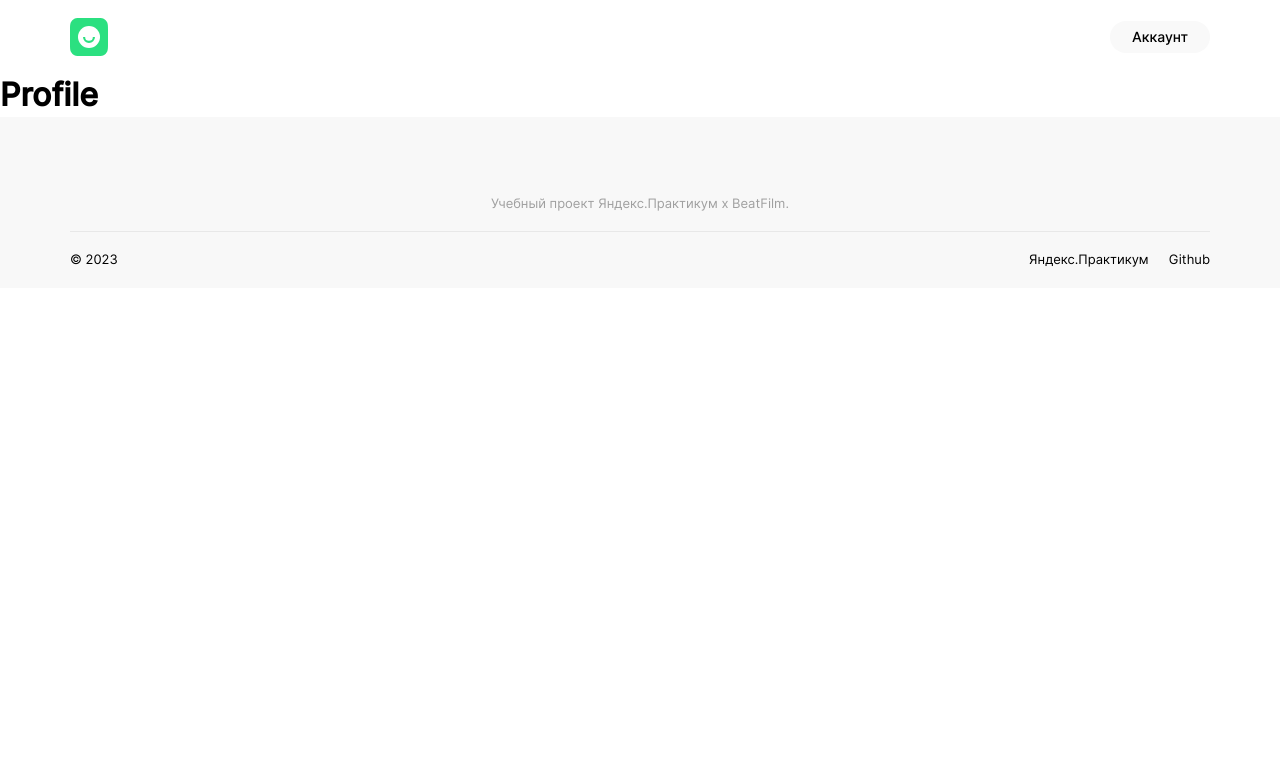
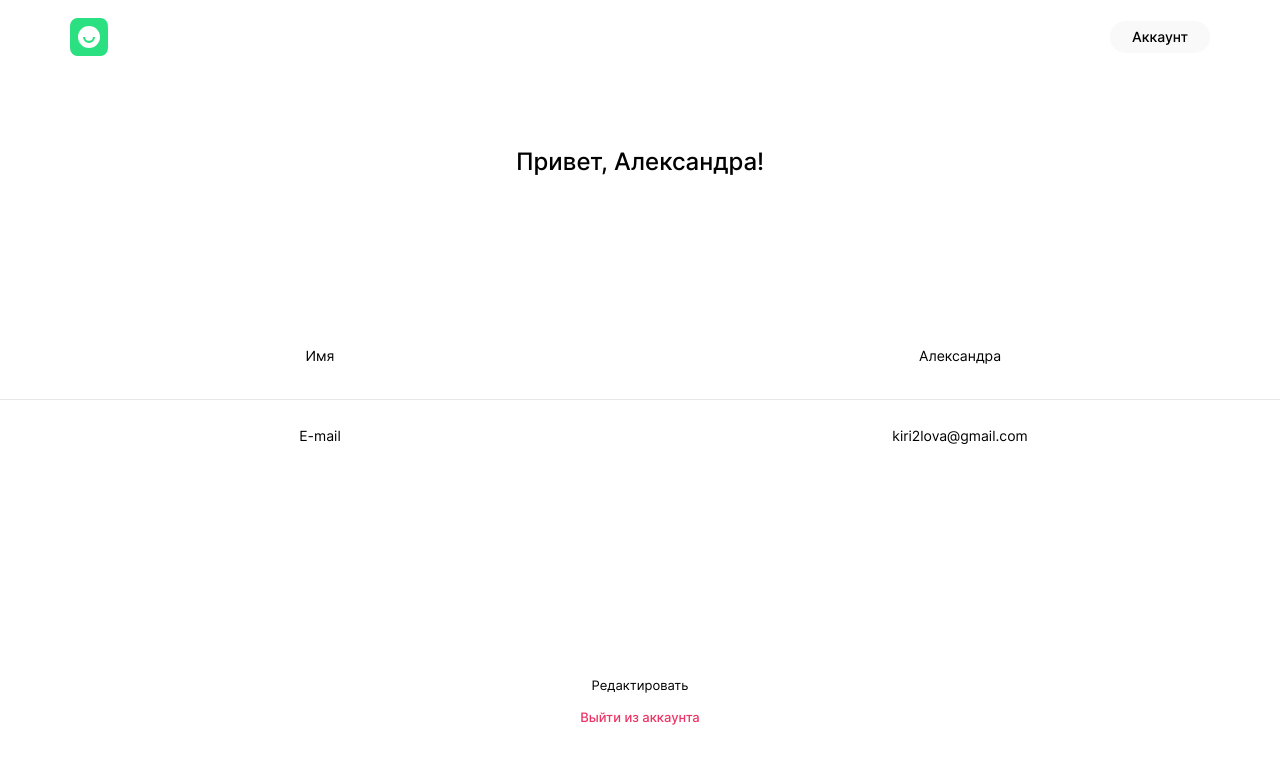
Before and after one commit to kirillovaaa/movies-explorer-frontend, a React (Create React App) app: page /profile in a window 1280 px wide. Shown: the top 764 px of the page. Built offline with nearby package versions, Linux system fonts and the light colour scheme.

Commit message:
feat: верста форм входа и регистрации

```diff
--- a/src/components/Header/Header.css
+++ b/src/components/Header/Header.css
@@ -17,3 +17,6 @@
   color: black;
   cursor: pointer;
 }
+.header__account:hover {
+  opacity: 0.8;
+}
--- a/src/components/Login/Login.jsx
+++ b/src/components/Login/Login.jsx
@@ -47,10 +47,10 @@ const Login = ({ onSubmit }) => {
           </div>
         </div>
 
+        <button className="signup__registration-button" type="submit">
+          Войти
+        </button>
         <div className="signup__footer">
-          <button className="signup__registration-button" type="submit">
-            Войти
-          </button>
           <p className="signup__text">Ещё не зарегистрированы?</p>
 
           <Link to="/sign-in" className="signup__login-button" type="button">
--- a/src/components/Main/Main.js
+++ b/src/components/Main/Main.js
@@ -1,29 +1,37 @@
 import React from "react";
 import "./Main.css";
 // глобальные компоненты
-import Header from "../Header/Header";
-import Footer from "../Footer/Footer";
+// import Header from "../Header/Header";
+// import Footer from "../Footer/Footer";
 // локальные компоненты
-import Promo from "./Promo/Promo";
-import NavTab from "./NavTab/NavTab";
-import AboutProject from "./AboutProject/AboutProject";
-import Techs from "./Techs/Techs";
-import AboutMe from "./AboutMe/AboutMe";
-import Portfolio from "./Portfolio/Portfolio";
+// import Promo from "./Promo/Promo";
+// import NavTab from "./NavTab/NavTab";
+// import AboutProject from "./AboutProject/AboutProject";
+// import Techs from "./Techs/Techs";
+// import AboutMe from "./AboutMe/AboutMe";
+// import Portfolio from "./Portfolio/Portfolio";
+
+// import Profile from "../Profile/Profile";
+// import Register from "../Register/Register";
+// import Login from "../Login/Login";
 
 const Main = () => {
   return (
     <main>
-      <Header />
-      <Promo />
+      {/* <Header /> */}
+      {/* <Promo /> */}
 
-      <NavTab />
-      <AboutProject />
-      <Techs />
-      <AboutMe />
-      <Portfolio />
+      {/* <NavTab /> */}
+      {/* <AboutProject /> */}
+      {/* <Techs /> */}
+      {/* <AboutMe /> */}
+      {/* <Portfolio /> */}
 
-      <Footer />
+      {/* <Footer /> */}
+
+      {/* <Profile /> */}
+      {/* <Register /> */}
+      {/* <Login /> */}
     </main>
   );
 };
--- a/src/components/Profile/Profile.css
+++ b/src/components/Profile/Profile.css
@@ -0,0 +1,60 @@
+.profile {
+  background: #fff;
+  display: flex;
+  flex-direction: column;
+}
+.profile__welcome {
+  font-weight: 500;
+  font-size: 24px;
+  line-height: 1.2;
+  margin: 74px 0 123px 0;
+  text-align: center;
+}
+.profile__container {
+  display: grid;
+  grid-template-columns: 1fr 1fr;
+  margin-bottom: 220px;
+  font-size: 14px;
+  line-height: 1.2;
+}
+.profile__name {
+  text-align: center;
+  padding: 34px 0;
+  border-bottom: 1px solid #e8e8e8;
+}
+.profile__email {
+  text-align: center;
+}
+
+.profile__buttons {
+  display: flex;
+  flex-direction: column;
+}
+.profile__edit {
+  padding: 0;
+  border: none;
+  background: none;
+  font-size: 13px;
+  font-weight: 400;
+  line-height: 1.2;
+  color: black;
+}
+.profile__logout {
+  margin-top: 16px;
+  line-height: 1.2;
+  font-size: 13px;
+  font-weight: 500;
+  color: #ee3465;
+  text-decoration: none;
+  background: none;
+  border: none;
+  text-align: center;
+}
+.profile__logout:hover {
+  opacity: 0.7;
+  cursor: pointer;
+}
+.profile__edit:hover {
+  opacity: 0.7;
+  cursor: pointer;
+}
--- a/src/components/Profile/Profile.jsx
+++ b/src/components/Profile/Profile.jsx
@@ -1,17 +1,27 @@
 import React from "react";
 import "./Profile.css";
+import { Link } from "react-router-dom";
 // глобальные компоненты
 import Header from "../Header/Header";
-import Footer from "../Footer/Footer";
 
 const Profile = () => {
   return (
     <main>
       <Header />
 
-      <h1>Profile</h1>
-
-      <Footer />
+      <h2 className="profile__welcome">Привет, Александра!</h2>
+      <div className="profile__container">
+        <p className="profile__name">Имя</p>
+        <p className="profile__name">Александра</p>
+        <p className="profile__email">E-mail</p>
+        <p className="profile__email">kiri2lova@gmail.com</p>
+      </div>
+      <div className="profile__buttons">
+        <button className="profile__edit">Редактировать</button>
+        <Link className="profile__logout" to="/signin">
+          Выйти из аккаунта
+        </Link>
+      </div>
     </main>
   );
 };
--- a/src/components/Register/Register.css
+++ b/src/components/Register/Register.css
@@ -0,0 +1,48 @@
+.signup {
+  display: grid;
+  justify-content: center;
+  align-content: center;
+  width: 100%;
+  background: #ffffff;
+  padding: 70px 0 70px 0;
+}
+.signup__input {
+  font-size: 13px;
+  width: 396px;
+  height: 46px;
+  font-weight: 400;
+  line-height: 1.2;
+  padding: 15px;
+  background-color: #f4f4f4;
+  border-radius: 8px;
+  border: none;
+  margin-bottom: 10px;
+}
+.signup__text {
+  margin: 0 6px 0 0;
+  font-size: 14px;
+  font-weight: 400;
+  color: #a0a0a0;
+  line-height: 1.2;
+}
+.signup__registration-button {
+  font-size: 14px;
+  color: #ffffff;
+  background: #ff6838;
+  width: 396px;
+  height: 45px;
+  border: none;
+  border-radius: 3px;
+}
+.signup__login-button {
+  color: #ff6838;
+  font-size: 14px;
+  text-decoration: none;
+}
+.signup__footer {
+  display: flex;
+  margin-top: 16px;
+  flex-direction: row;
+  align-items: center;
+  gap: 6px;
+}
--- a/src/components/Register/Register.jsx
+++ b/src/components/Register/Register.jsx
@@ -1,6 +1,7 @@
 import React, { useRef } from "react";
 import { Link } from "react-router-dom";
 import "./Register.css";
+import logo from "../../images/logo.svg";
 
 const Register = ({ onSubmit }) => {
   const email = useRef();
@@ -18,8 +19,20 @@ const Register = ({ onSubmit }) => {
     <>
       <form className="signup" onSubmit={handleSubmit}>
         <div className="signup__registration">
+          <img src={logo} className="signup__logo" alt="movies-logo" />
+
           <h1 className="signup__heading">Добро пожаловать!</h1>
 
+          <div className="signup__input-wrapper">
+            <input
+              className="signup__input"
+              type="name"
+              autoComplete="Имя"
+              name="Имя"
+              placeholder="Имя"
+              required={true}
+            />
+          </div>
           <div className="signup__input-wrapper">
             <input
               ref={email}
@@ -47,10 +60,10 @@ const Register = ({ onSubmit }) => {
           </div>
         </div>
 
+        <button className="signup__registration-button" type="submit">
+          Зарегистрироваться
+        </button>
         <div className="signup__footer">
-          <button className="signup__registration-button" type="submit">
-            Зарегистрироваться
-          </button>
           <p className="signup__text">Уже зарегистрированы?</p>
           <Link to="/sign-in" className="signup__login-button" type="button">
             Войти
```
